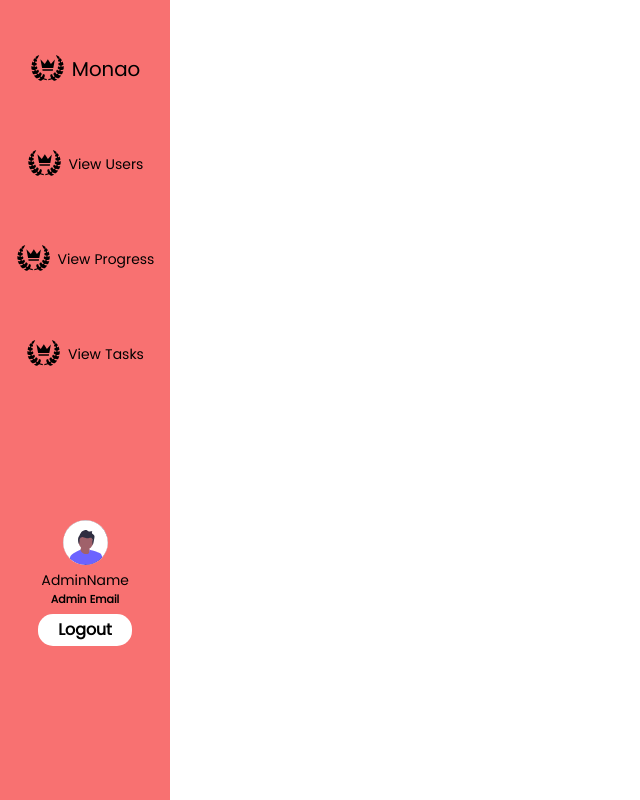
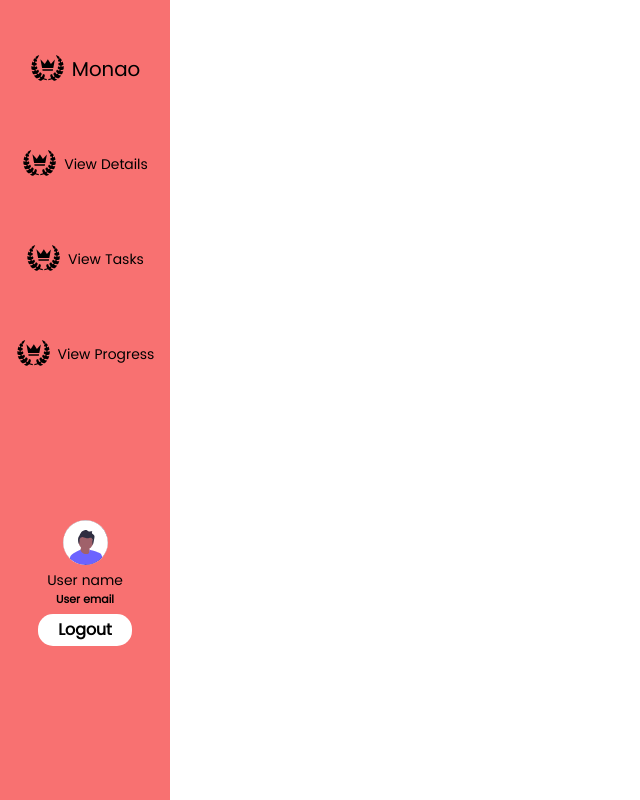
Before and after one commit to FrancisUzoigwe/Frontfiles, a React (Vite) app: page /access in a window 1280 px wide. Shown: the whole page, without its empty margins (0-640 px from the left). Built offline with nearby package versions, Linux system fonts and the light colour scheme.

Commit message:
24th commit

```diff
--- /dev/null
+++ b/src/declaration.d.ts
@@ -0,0 +1 @@
+declare module "*react-input-emoji"
--- a/src/pages/auth/Signin.tsx
+++ b/src/pages/auth/Signin.tsx
@@ -30,7 +30,7 @@ const Signinscreen = () => {
     console.log(data);
     SigninAPI({ email, password }).then((res: any) => {
       dispatch(user(res));
-      navigate("/access/home");
+      navigate("/access/create");
     });
   });
 
--- a/src/pages/screen/CreateTask.tsx
+++ b/src/pages/screen/CreateTask.tsx
@@ -1,8 +1,10 @@
-
+import Inputemoji from "react-input-emoji"
 const CreateTask = () => {
   return (
     <div className="w-full h-[100vh] flex justify-center items-center">
-      <div>Hello</div>
+      <div className="w-[40%] h-[40px] rounded-[20px] bg-white">
+        <div><Inputemoji/></div>
+      </div>
     </div>
   )
 }
--- a/src/pages/screen/UserSider.tsx
+++ b/src/pages/screen/UserSider.tsx
@@ -1,8 +1,13 @@
 import { GiLaurelCrown } from "react-icons/gi";
-import { Link } from "react-router-dom";
-import pix from "../../assets/man.svg"
+import { Link, useNavigate } from "react-router-dom";
+import pix from "../../assets/man.svg";
+import { useDispatch } from "react-redux";
+import { logOut } from "../../global/GlobalState";
 
 const UserSider = () => {
+  const dispatch = useDispatch();
+const navigate = useNavigate()
+
   return (
     <div className="w-[170px] h-[100vh] bg-red-400 fixed flex  items-center flex-col">
       <div>
@@ -22,11 +27,21 @@ const UserSider = () => {
               <GiLaurelCrown className="w-[35px] h-[35px] " />
             </div>
             <div className="ml-[7px] font-Poppins mt-[3px] text-[14px]">
-            View Users
+              View Details
             </div>
           </div>
         </Link>
-        <Link to="/admin/progress">
+        <Link to="/access/task">
+          <div className="flex items-center justify-center mt-[60px] cursor-pointer">
+            <div className="w-[35px] h-[35px] rounded-[50%] overflow-hidden flex items-center justify-center">
+              <GiLaurelCrown className="w-[35px] h-[35px] " />
+            </div>
+            <div className="ml-[7px] font-Poppins mt-[3px] text-[14px]">
+              View Tasks
+            </div>
+          </div>
+        </Link>
+        <Link to="/access/progress">
           <div className="flex items-center justify-center mt-[60px] cursor-pointer">
             <div className="w-[35px] h-[35px] rounded-[50%] overflow-hidden flex items-center justify-center">
               <GiLaurelCrown className="w-[35px] h-[35px] " />
@@ -36,25 +51,22 @@ const UserSider = () => {
             </div>
           </div>
         </Link>
-        <Link to="/admin/task">
-        <div className="flex items-center justify-center mt-[60px] cursor-pointer">
-          <div className="w-[35px] h-[35px] rounded-[50%] overflow-hidden flex items-center justify-center">
-            <GiLaurelCrown className="w-[35px] h-[35px] " />
-          </div>
-          <div className="ml-[7px] font-Poppins mt-[3px] text-[14px]">
-            View Tasks
-          </div>
-        </div>
-        </Link>
       </div>
       <div className="w-[200px] mt-[90px]">
         <div className="mt-[60px] flex flex-col items-center w-[full] h-[130px] ">
           <div className="w-[45px] h-[45px] rounded-[50%] overflow-hidden bg-white">
             <img src={pix} alt="" className="w-full h-full " />
           </div>
-          <div className="mt-[5px] text-[14px]">AdminName</div>
-          <div className="text-[11px] font-semibold">Admin Email</div>
-          <div className="px-5 py-1 rounded-[15px] bg-white text-black mt-1.5 font-semibold hover:scale-95 cursor-pointer duration-300">
+          <div className="mt-[5px] text-[14px]">User name</div>
+          <div className="text-[11px] font-semibold">User email</div>
+          <div
+            className="px-5 py-1 rounded-[15px] bg-white text-black mt-1.5 font-semibold hover:scale-95 cursor-pointer duration-300"
+            onClick={() => {
+              dispatch(logOut());
+              navigate("/ask")
+              // console.log("I've been clicked");
+            }}
+          >
             Logout
           </div>
         </div>
--- /dev/null
+++ b/src/pages/screen/ViewProgress.tsx
@@ -0,0 +1,9 @@
+import React from 'react'
+
+const ViewProgress = () => {
+  return (
+    <div>ViewProgress</div>
+  )
+}
+
+export default ViewProgress
--- /dev/null
+++ b/src/pages/screen/ViewTasks.tsx
@@ -0,0 +1,8 @@
+
+const ViewTasks = () => {
+  return (
+    <div>ViewTasks</div>
+  )
+}
+
+export default ViewTasks
--- a/src/router/mainRoute.tsx
+++ b/src/router/mainRoute.tsx
@@ -18,6 +18,8 @@ import AdminRoute from "./AdminRoute";
 import AdminTasks from "../pages/admin/AdminTasks";
 import AdminProgress from "../pages/admin/AdminProgress";
 import Ask from "../pages/auth/Ask";
+import ViewProgress from "../pages/screen/ViewProgress";
+import ViewTasks from "../pages/screen/ViewTasks";
 // import UserLayOut from "../components/common/UserLayOut";
 
 export const mainRoute = createBrowserRouter([
@@ -68,9 +70,16 @@ export const mainRoute = createBrowserRouter([
         element: <ViewScreen />,
       },
       {
-        index: true,
         path: "/access/create",
         element: <CreateTask />,
+      },
+      {
+        path: "/access/progress",
+        element: <ViewProgress/>,
+      },
+      {
+        path: "/access/task",
+        element: <ViewTasks/>,
       },
     ],
   },
```
Lines whose indentation alone changed are shown as unchanged.
